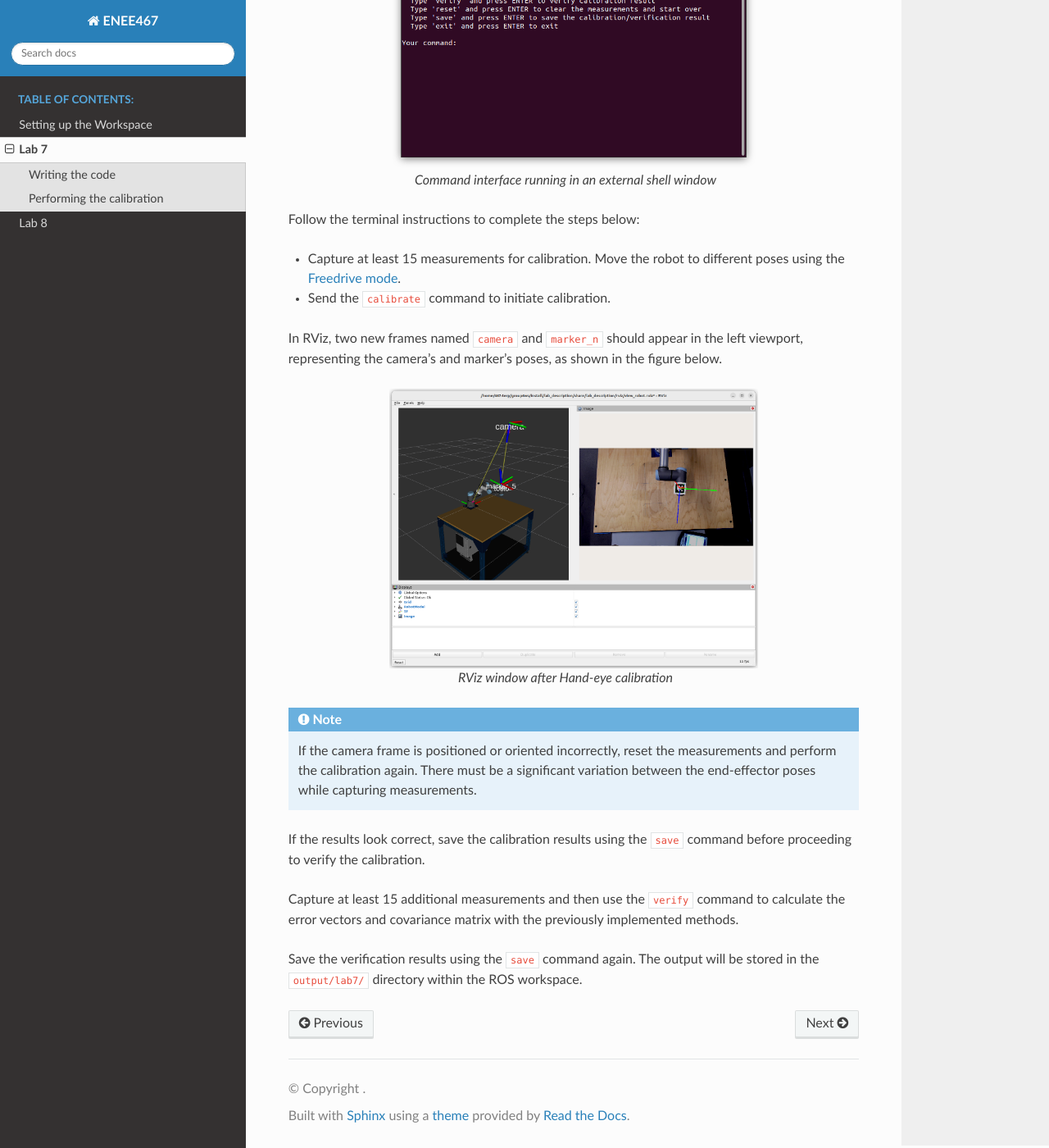
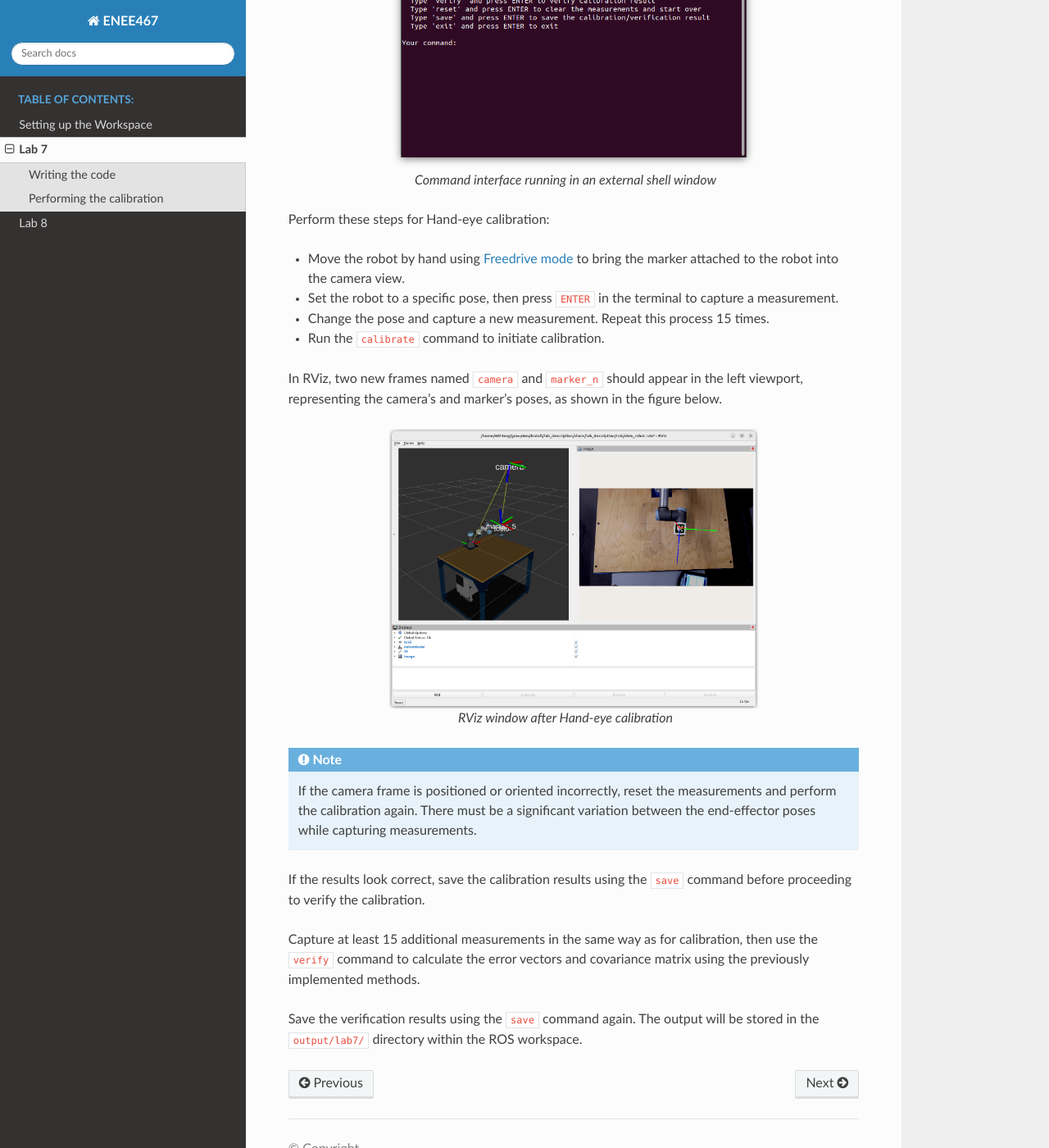
Before and after one commit to ENEE467/Getting_Started, a Sphinx documentation site: the page built from source/Lab7.rst, in a window 1280 px wide and 1400 px high, scrolled down 2999 px. Shown: the whole window at 82% size. Built offline with Sphinx 7.4.7 and the Read the Docs theme 3.1.0, drawn with Linux system fonts in a browser that asks for light colours.

Commit message:
Improved some instructions

```diff
--- a/source/Lab7.rst
+++ b/source/Lab7.rst
@@ -115,12 +115,16 @@ Now begin the command interface in this terminal window to send commands to the
 
    Command interface running in an external shell window
 
-Follow the terminal instructions to complete the steps below:
+Perform these steps for Hand-eye calibration:
 
-- Capture at least 15 measurements for calibration. Move the robot to different poses using the
-  `Freedrive mode <Freedrive Mode_>`_.
+- Move the robot by hand using `Freedrive mode <Freedrive Mode_>`_ to bring the marker attached to
+  the robot into the camera view.
 
-- Send the ``calibrate`` command to initiate calibration.
+- Set the robot to a specific pose, then press ``ENTER`` in the terminal to capture a measurement.
+
+- Change the pose and capture a new measurement. Repeat this process 15 times.
+
+- Run the ``calibrate`` command to initiate calibration.
 
 In RViz, two new frames named ``camera`` and ``marker_n`` should appear in the left viewport,
 representing the camera's and marker's poses, as shown in the figure below.
@@ -140,8 +144,9 @@ representing the camera's and marker's poses, as shown in the figure below.
 If the results look correct, save the calibration results using the ``save`` command before
 proceeding to verify the calibration.
 
-Capture at least 15 additional measurements and then use the ``verify`` command to calculate the
-error vectors and covariance matrix with the previously implemented methods.
+Capture at least 15 additional measurements in the same way as for calibration, then use the
+``verify`` command to calculate the error vectors and covariance matrix using the previously
+implemented methods.
 
 Save the verification results using the ``save`` command again. The output will be stored in the
 ``output/lab7/`` directory within the ROS workspace.
```
